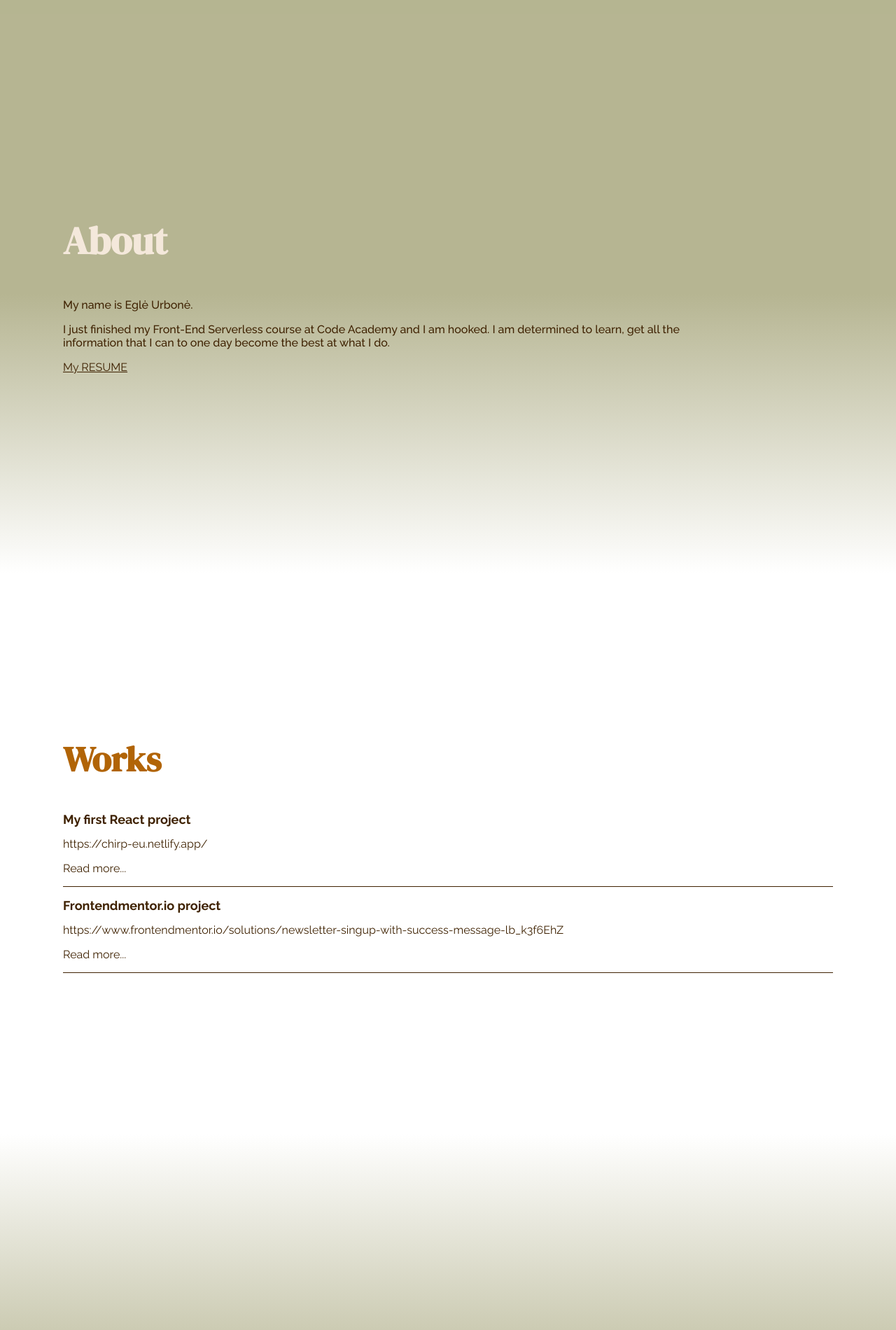
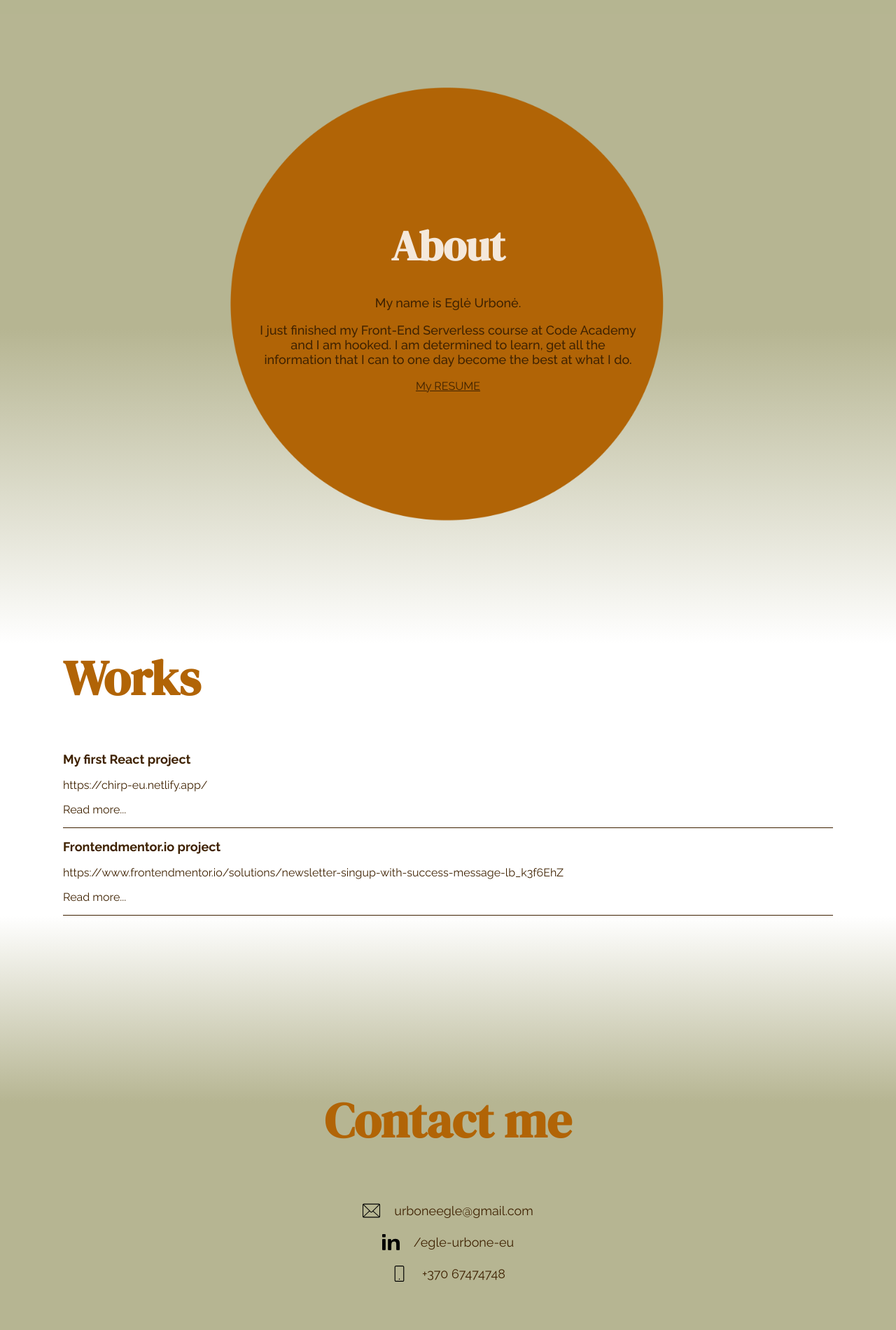
Before and after one commit to EgleUrbone/Mano_portfolio, a React (Vite) app: page / in a window 1280 px wide. Shown: the part 780-2680 px from the top of the page at 70% size. Built offline with nearby package versions, Linux system fonts and the light colour scheme.

Commit message:
responsive up to laptop

```diff
--- a/src/components/layout/Header.module.css
+++ b/src/components/layout/Header.module.css
@@ -33,7 +33,6 @@
   right: 10px;
 }
 
-
 .iconClose {
   transition: rotate 1s ease-in-out;
 }
@@ -44,7 +43,7 @@
   flex-direction: column;
   justify-content: center;
   align-items: center;
-  height: 95vh;
+  height: 90vh;
   padding-left: 20px;
   padding-right: 20px;
 }
@@ -53,8 +52,6 @@
   color: #b6b592;
   font-family: 'DM Serif Display', serif;
   font-size: 40px;
-  /* margin-top: 60%; */
-  /* height: calc(100vh - 1px); */
 }
 
 .arrow {
@@ -72,11 +69,13 @@
   .nav {
     padding: 10px 15px 0 15px;
   }
+
+  .mainLine {
+    font-size: 50px;
+  }
 }
 
-
 @media screen and (min-width: 1024px) {
-
   .nav {
     padding: 15px 15px 0 15px;
   }
@@ -98,6 +97,14 @@
   }
 
   .mainLine {
-    font-size: 50px;
+    font-size: 60px;
+  }
+
+  .logo {
+    width: 70px;
+  }
+
+  .icon {
+    height: 75px;
   }
 }
--- a/src/components/pages/About.module.css
+++ b/src/components/pages/About.module.css
@@ -1,21 +1,45 @@
 .about {
-  height: 100vh;
+  height: 900px;
   display: flex;
   flex-direction: column;
   justify-content: center;
   padding-left: 20px;
   padding-right: 20px;
-  background-image: linear-gradient(to bottom , var(--second), var(--second), white);
+  background-image: linear-gradient(
+    to bottom,
+    var(--second),
+    var(--second),
+    white
+  );
   background-position: center;
   background-size: cover;
   background-repeat: no-repeat;
   color: rgb(48, 43, 43);
 }
 
+.circle {
+  background-image: url('/img/circle.png');
+  background-size: contain;
+  background-repeat: no-repeat;
+  background-position: center;
+  height: 60%;
+  display: flex;
+  flex-direction: column;
+  justify-content: center;
+  align-items: center;
+}
+
+.aboutTextCont {
+  text-align: center;
+  padding-left: 30px;
+  padding-right: 30px;
+}
+
 .aboutTitle {
   font-family: 'DM Serif Display', serif;
   font-size: 50px;
   color: var(--fourth);
+  margin-bottom: 30px;
 }
 
 .aboutText {
@@ -30,19 +54,57 @@
 
 @media screen and (min-width: 768px) {
   .aboutTextCont {
-    width: 80%;
+    width: 70%;
     margin-left: auto;
     margin-right: auto;
   }
 }
 
-@media screen and (min-width: 1224px) {
-  .aboutTitle {
-    font-size: 55px;
+@media screen and (min-width: 1024px) {
+  .circle {
+    height: 70%;
+    margin-bottom: 70px;
   }
 
   .aboutTextCont {
-    width: 1100px;
+    padding-left: 60px;
+    padding-right: 60px;
+  }
+
+  .aboutTitle {
+    font-size: 60px;
+  }
+
+  .aboutText {
+    font-size: 18px;
+  }
+}
+
+@media screen and (min-width: 1224px) {
+  .aboutTextCont {
+    padding-left: 160px;
+    padding-right: 160px;
+  }
+}
+
+@media screen and (min-width: 1400px) {
+  .about {
+    padding: 0;
+  }
+
+  .circle {
+    height: 80%;
+    margin-bottom: 50px;
+    background-repeat: repeat-x;
+    margin-bottom: 200px;
+  }
+
+  .aboutTextCont {
+    padding-left: 200px;
     padding-right: 200px;
   }
+
+  .aboutTitle {
+    font-size: 70px;
+  }
 }
--- a/src/components/pages/AboutPage.jsx
+++ b/src/components/pages/AboutPage.jsx
@@ -3,6 +3,7 @@ import css from './About.module.css';
 export default function AboutPage() {
   return (
     <section className={css.about} id='about'>
+      <div className={css.circle}>
         <div className={css.aboutTextCont}>
           <h2 className={css.aboutTitle}>About</h2>
           <p className={css.aboutText}>My name is Eglė Urbonė. </p>
@@ -11,7 +12,10 @@ export default function AboutPage() {
             am hooked. I am determined to learn, get all the information that I
             can to one day become the best at what I do.
           </p>
-        <a className={css.resume} href='/img/ManoCV-en.pdf' target="_blank">My RESUME</a>
+          <a className={css.resume} href='/img/ManoCV-en.pdf' target='_blank'>
+            My RESUME
+          </a>
+        </div>
       </div>
     </section>
   );
--- a/src/components/pages/ContactPage.module.css
+++ b/src/components/pages/ContactPage.module.css
@@ -6,7 +6,13 @@
   padding-bottom: 20px;
   padding-left: 20px;
   padding-right: 20px;
-  background-image: linear-gradient(to bottom, white, var(--second),var(--second));
+  background-image: linear-gradient(
+    to bottom,
+    white,
+    var(--second),
+    var(--second),
+    var(--second)
+  );
   position: relative;
 }
 
@@ -14,7 +20,7 @@
   display: flex;
   flex-direction: column;
   justify-content: center;
-
+  align-items: center;
 }
 
 .contactTitle {
@@ -28,7 +34,9 @@
   padding-left: 0;
   display: flex;
   flex-direction: column;
+  align-items: center;
   gap: 20px;
+
 }
 
 .listItem {
@@ -83,6 +91,14 @@
 }
 
 @media screen and (min-width: 1224px) {
+  .contactTitle {
+    font-size: 70px;
+  }
+
+  .liText {
+    font-size: 18px;
+  }
+
   .contactInfo {
     width: 1100px;
   }
--- a/src/components/pages/Works.module.css
+++ b/src/components/pages/Works.module.css
@@ -1,5 +1,4 @@
 .worksSection {
-  height: 100vh;
   padding-left: 20px;
   padding-right: 20px;
   display: flex;
@@ -29,9 +28,14 @@
 }
 
 @media screen and (min-width: 1224px) {
+  .worksTitle {
+    font-size: 70px;
+  }
+
   .workText {
     width: 1100px;
     margin-right: auto;
     margin-left: auto;
+    font-size: 18px;
   }
 }
```
Also changed, not shown: public/img/circle.png (added). Lines whose indentation alone changed are shown as unchanged.
